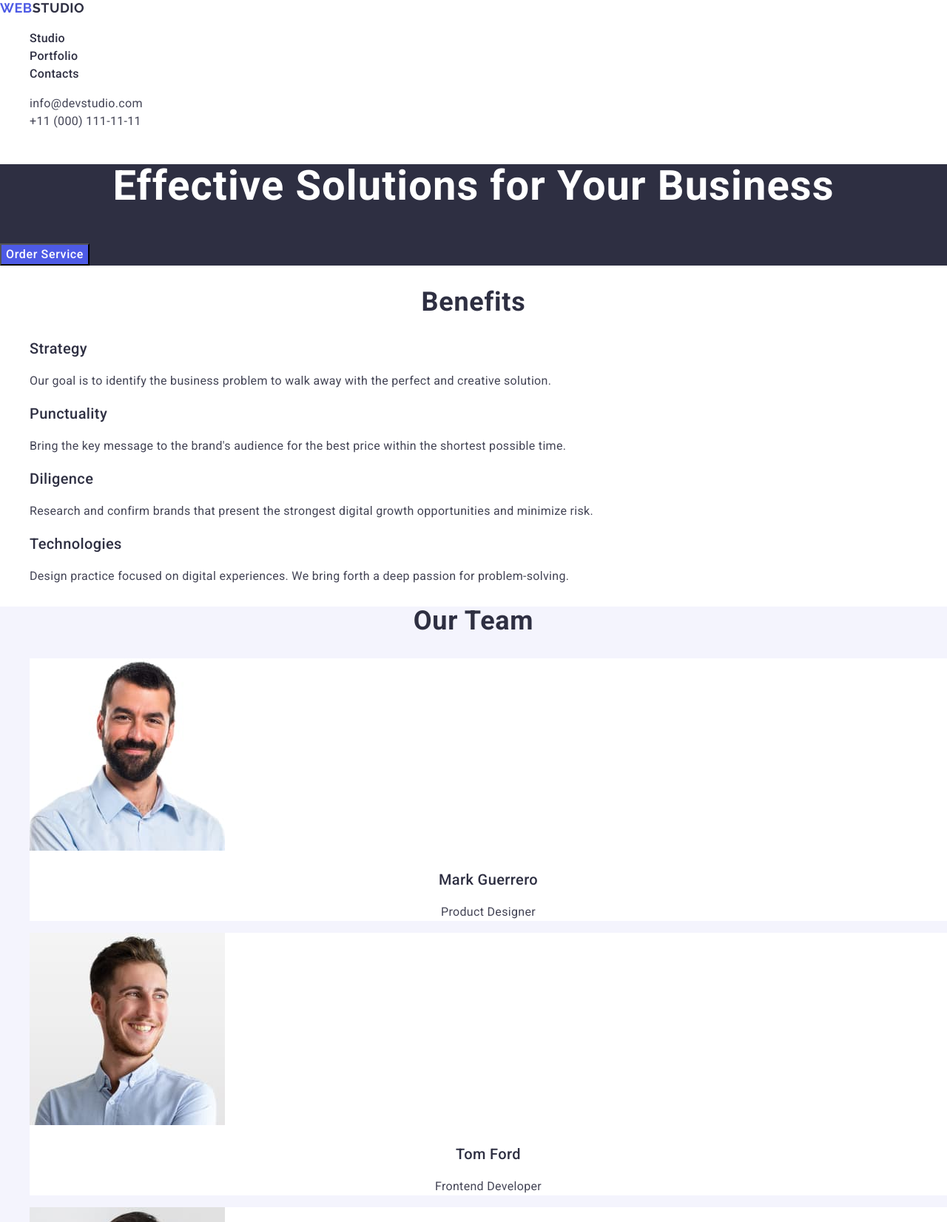
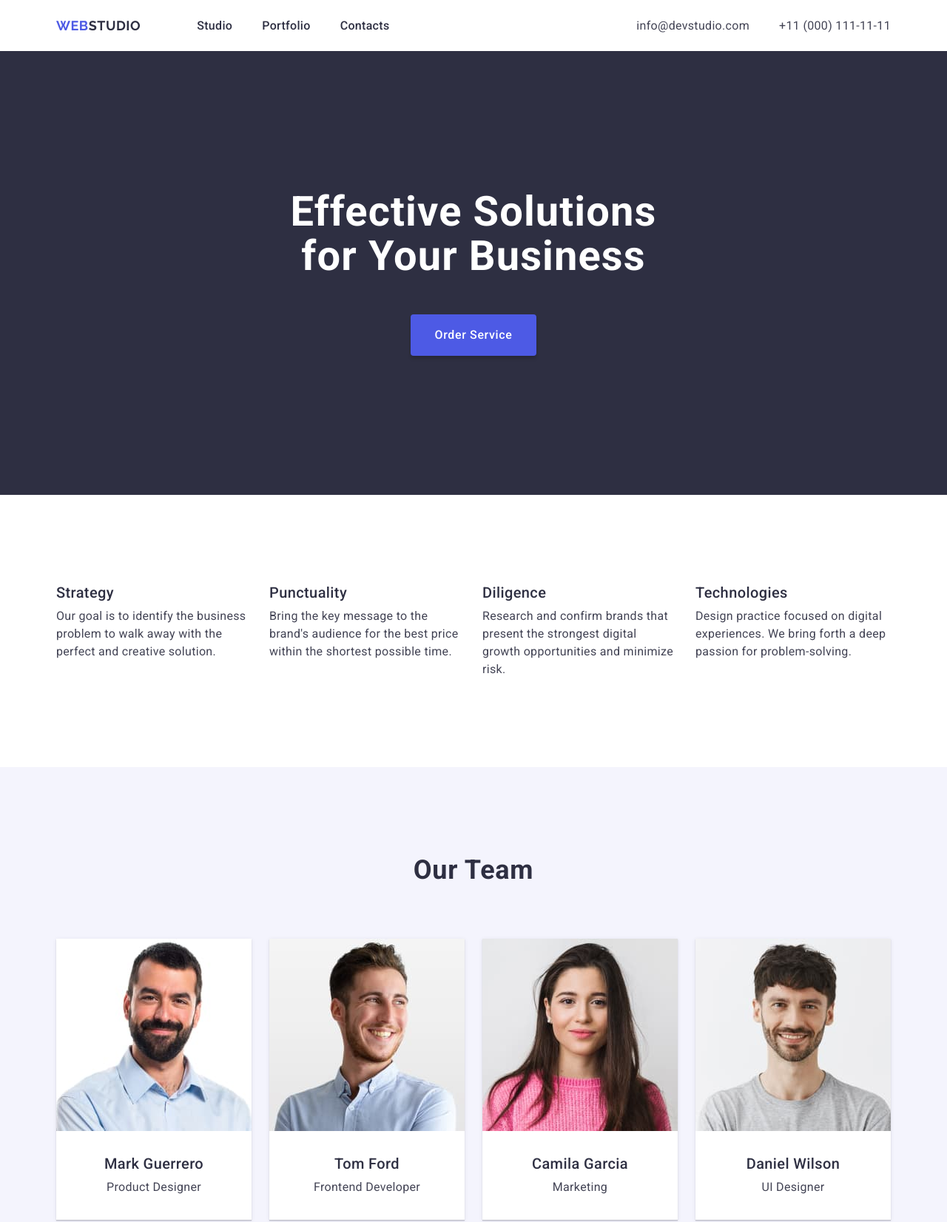
Before and after one commit to vertmaks/goit-markup-hw-03, a plain HTML site: page index.html in a window 1280 px wide. Shown: the top 1652 px of the page at 74% size. Drawn offline with nearby package versions, Linux system fonts and the light colour scheme.

Commit message:
edit index.html and styles.css

```diff
--- a/css/styles.css
+++ b/css/styles.css
@@ -1,3 +1,8 @@
+/* #region Base */
+html {
+  scroll-behavior: smooth;
+}
+
 body {
   font-family: 'Roboto', sans-serif;
   line-height: 150%;
@@ -6,13 +11,46 @@ body {
   background-color: #fff;
 }
 
+h1,
+h2,
+h3,
+h4,
+h5,
+h6,
+p {
+  margin: 0;
+}
+
 ul,
 ol {
   list-style-type: none;
+  margin: 0;
+  padding: 0;
 }
 
 a {
   text-decoration: none;
+  color: currentColor;
+}
+
+address {
+  font-style: normal;
+}
+
+img {
+  display: block;
+  max-width: 100%;
+  height: auto;
+}
+
+button {
+  cursor: pointer;
+}
+/* #endregion */
+
+/* #region Common */
+section {
+  padding: 120px 0;
 }
 
 .section-title {
@@ -22,6 +60,7 @@ a {
   letter-spacing: 0.02em;
   text-align: center;
   color: #2e2f42;
+  margin-bottom: 72px;
 }
 
 .subtitle {
@@ -32,7 +71,27 @@ a {
   letter-spacing: 0.02em;
 }
 
-/* #region Logo settings */
+.container {
+  max-width: 1158px;
+  padding: 0 15px;
+  margin: 0 auto;
+}
+
+.visually-hidden {
+  position: absolute;
+  width: 1px;
+  height: 1px;
+  margin: -1px;
+  border: 0;
+  padding: 0;
+  white-space: nowrap;
+  clip-path: inset(100%);
+  clip: rect(0 0 0 0);
+  overflow: hidden;
+}
+/* #endregion */
+
+/* #region Logo */
 .logo {
   font-family: 'Raleway', sans-serif;
   font-weight: 700;
@@ -53,7 +112,36 @@ a {
 /* #endregion */
 
 /* #region Header */
+header .container {
+  display: flex;
+  justify-content: space-between;
+}
+
+.nav {
+  display: flex;
+  align-items: center;
+}
+
+header .logo {
+  margin-right: 76px;
+  padding: 24px 0;
+}
+
+.header-nav {
+  font-weight: 500;
+  font-size: 16px;
+  color: #2e2f42;
+  padding: 24px 0;
+}
+
 .address {
+  display: flex;
+  flex-direction: row;
+  align-items: center;
+  gap: 40px;
+  margin: 0;
+  padding: 0;
+  font-style: normal;
   font-style: normal;
 }
 
@@ -61,12 +149,12 @@ a {
 .header-address {
   list-style-type: none;
   text-decoration: none;
+  transition: color 300ms cubic-bezier(0.4, 0, 0.2, 1);
 }
 
-.header-nav {
-  font-weight: 500;
-  font-size: 16px;
-  color: #2e2f42;
+.header-address-list {
+  display: flex;
+  gap: 40px;
 }
 
 .header-address {
@@ -74,6 +162,7 @@ a {
   line-height: 150%;
   letter-spacing: 0.02em;
   color: #434455;
+  transition: color 300ms cubic-bezier(0.4, 0, 0.2, 1);
 }
 
 .header-nav:hover,
@@ -83,20 +172,28 @@ a {
   color: #404bbf;
 }
 
+.header-nav-list {
+  display: inline-flex;
+  gap: 40px;
+  margin: 0;
+}
 /* #endregion */
 
 /* #region Hero section */
 .hero-section {
+  padding: 188px 0;
   background-color: #2e2f42;
 }
 
 .hero-title {
+  max-width: 496px;
   font-weight: 700;
   font-size: 56px;
   line-height: 107%;
   letter-spacing: 0.02em;
   text-align: center;
   color: #fff;
+  margin: 0 auto 48px;
 }
 
 .order-button {
@@ -104,9 +201,17 @@ a {
   font-weight: 500;
   line-height: 150%;
   letter-spacing: 0.04em;
+  min-width: 169px;
+  display: block;
   color: #fff;
   background-color: #4d5ae5;
   cursor: pointer;
+  padding: 16px 32px;
+  border: none;
+  border-radius: 4px;
+  box-shadow: 0 4px 4px 0 rgba(0, 0, 0, 0.15);
+  margin: 0 auto;
+  transition: background-color 300ms cubic-bezier(0.4, 0, 0.2, 1);
 }
 
 .order-button:hover,
@@ -118,6 +223,19 @@ a {
 /* #region Benefits section */
 .benefits-subtitle {
   letter-spacing: 0.02em;
+}
+
+.benefits-list {
+  display: flex;
+  gap: 24px;
+}
+
+.benefits-subtitle {
+  margin: 0;
+  margin-bottom: 8px;
+}
+.benefits-text {
+  max-width: 264px;
 }
 /* #endregion */
 
@@ -131,15 +249,26 @@ a {
   text-transform: capitalize;
 }
 
-.team-card {
-  background-color: #fff;
+.team-cards-list {
+  display: flex;
+  flex-direction: row;
+  gap: 24px;
 }
 
-.team-subtitle {
+.team-cards-item {
+  max-width: 264px;
+  padding-bottom: 32px;
+  background-color: #fff;
+  box-shadow: 0 2px 1px 0 rgba(46, 47, 66, 0.08),
+    0 1px 1px 0 rgba(46, 47, 66, 0.16), 0 1px 6px 0 rgba(46, 47, 66, 0.08);
+}
+
+.team-cards-subtitle {
+  margin: 32px 0 8px;
   text-align: center;
 }
 
-.team-text {
+.team-cards-text {
   text-align: center;
 }
 /* #endregion */
@@ -148,14 +277,35 @@ a {
 .portfolio-title {
   text-transform: capitalize;
 }
+
+.portfolio-cards-list {
+  display: flex;
+  flex-wrap: wrap;
+  gap: 48px 24px;
+}
+
+.portfolio-cards-item {
+  max-width: 360px;
+  padding-bottom: 32px;
+}
+.portfolio-subtitle {
+  margin-bottom: 8px;
+}
+
+.portfolio-cards-wrapper {
+  padding: 32px 16px;
+}
 /* #endregion */
 
 /* #region Footer */
 .footer {
+  padding: 100px 0;
   background-color: #2e2f42;
 }
 
 .footer-text {
+  max-width: 264px;
+  margin-top: 16px;
   color: #f4f4fd;
 }
 /* #endregion */
--- a/index.html
+++ b/index.html
@@ -21,7 +21,8 @@
   </head>
   <body>
     <header>
-      <nav>
+      <div class="container">
+        <nav class="nav">
           <a href="./index.html" class="logo"
             >Web<span class="header-logo-accent">Studio</span></a
           >
@@ -45,22 +46,28 @@
             </li>
           </ul>
         </address>
+      </div>
     </header>
+
     <main>
       <!-- Hero section -->
       <section class="hero-section">
+        <div class="container">
           <h1 class="hero-title">Effective Solutions for Your Business</h1>
           <button type="button" class="order-button">Order Service</button>
+        </div>
       </section>
+
       <!-- Benefits section -->
       <section class="benefits-section">
-        <h2 class="section-title">Benefits</h2>
-        <ul>
+        <div class="container">
+          <h2 class="section-title visually-hidden">Benefits</h2>
+          <ul class="benefits-list">
             <li>
               <h3 class="subtitle benefits-subtitle">Strategy</h3>
               <p class="section-text benefits-text">
-              Our goal is to identify the business problem to walk away with the
-              perfect and creative solution.
+                Our goal is to identify the business problem to walk away with
+                the perfect and creative solution.
               </p>
             </li>
             <li>
@@ -85,128 +92,152 @@
               </p>
             </li>
           </ul>
+        </div>
       </section>
+
       <!-- Team section -->
       <section class="team-section">
+        <div class="container">
           <h2 class="section-title team-title">Our Team</h2>
-        <ul>
-          <li class="team-card">
+          <ul class="team-cards-list">
+            <li class="team-cards-item">
               <img
                 src="./images/team/img-1.jpg"
                 alt="Mark Guerrero photo"
                 width="264"
                 height="260"
               />
-            <h3 class="subtitle team-subtitle">Mark Guerrero</h3>
-            <p class="section-text team-text">Product Designer</p>
+              <h3 class="subtitle team-cards-subtitle">Mark Guerrero</h3>
+              <p class="section-text team-cards-text">Product Designer</p>
             </li>
-          <li class="team-card">
+            <li class="team-cards-item">
               <img
                 src="./images/team/img-2.jpg"
                 alt="Tom Ford photo"
                 width="264"
                 height="260"
               />
-            <h3 class="subtitle team-subtitle">Tom Ford</h3>
-            <p class="section-text team-text">Frontend Developer</p>
+              <h3 class="subtitle team-cards-subtitle">Tom Ford</h3>
+              <p class="section-text team-cards-text">Frontend Developer</p>
             </li>
-          <li class="team-card">
+            <li class="team-cards-item">
               <img
                 src="./images/team/img-3.jpg"
                 alt="Camila Garcia photo"
                 width="264"
                 height="260"
               />
-            <h3 class="subtitle team-subtitle">Camila Garcia</h3>
-            <p class="section-text team-text">Marketing</p>
+              <h3 class="subtitle team-cards-subtitle">Camila Garcia</h3>
+              <p class="section-text team-cards-text">Marketing</p>
             </li>
-          <li class="team-card">
+            <li class="team-cards-item">
               <img
                 src="./images/team/img-4.jpg"
                 alt="Daniel Wilson photo"
                 width="264"
                 height="260"
               />
-            <h3 class="subtitle team-subtitle">Daniel Wilson</h3>
-            <p class="section-text team-text">UI Designer</p>
+              <h3 class="subtitle team-cards-subtitle">Daniel Wilson</h3>
+              <p class="section-text team-cards-text">UI Designer</p>
             </li>
           </ul>
+        </div>
       </section>
+
       <!-- Portfolio section -->
       <section>
+        <div class="container">
           <h2 class="section-title portfolio-title">Our Portfolio</h2>
-        <ul>
-          <li>
+          <ul class="portfolio-cards-list">
+            <li class="portfolio-cards-item">
               <img
                 src="./images/portfolio/img-1.jpg"
                 alt="Banking app"
                 width="360"
                 height="300"
               />
+              <div class="portfolio-cards-wrapper">
                 <h3 class="subtitle portfolio-subtitle">Banking App</h3>
-            <p class="section-text portfolio-text">App</p>
+                <p class="section-text portfolio-cards-text">App</p>
+              </div>
             </li>
-          <li>
+            <li class="portfolio-cards-item">
               <img
                 src="./images/portfolio/img-2.jpg"
                 alt="Cashless payment"
                 width="360"
                 height="300"
               />
+              <div class="portfolio-cards-wrapper">
                 <h3 class="subtitle portfolio-subtitle">Cashless Payment</h3>
-            <p class="section-text portfolio-text">Marketing</p>
+                <p class="section-text portfolio-cards-text">Marketing</p>
+              </div>
             </li>
-          <li>
+            <li class="portfolio-cards-item">
               <img
                 src="./images/portfolio/img-3.jpg"
                 alt="Meditation app"
                 width="360"
                 height="300"
               />
+              <div class="portfolio-cards-wrapper">
                 <h3 class="subtitle portfolio-subtitle">Meditation App</h3>
-            <p class="section-text portfolio-text">App</p>
+                <p class="section-text portfolio-cards-text">App</p>
+              </div>
             </li>
-          <li>
+            <li class="portfolio-cards-item">
               <img
                 src="./images/portfolio/img-4.jpg"
                 alt="Taxi service"
                 width="360"
                 height="300"
               />
+              <div class="portfolio-cards-wrapper">
                 <h3 class="subtitle portfolio-subtitle">Taxi Service</h3>
-            <p class="section-text portfolio-text">Marketing</p>
+                <p class="section-text portfolio-cards-text">Marketing</p>
+              </div>
             </li>
-          <li>
+            <li class="portfolio-cards-item">
               <img
                 src="./images/portfolio/img-5.jpg"
                 alt="Screen illustrations"
                 width="360"
                 height="300"
               />
-            <h3 class="subtitle portfolio-subtitle">Screen Illustrations</h3>
-            <p class="section-text portfolio-text">Design</p>
+              <div class="portfolio-cards-wrapper">
+                <h3 class="subtitle portfolio-subtitle">
+                  Screen Illustrations
+                </h3>
+                <p class="section-text portfolio-cards-text">Design</p>
+              </div>
             </li>
-          <li>
+            <li class="portfolio-cards-item">
               <img
                 src="./images/portfolio/img-6.jpg"
                 alt="Girl with phone"
                 width="360"
                 height="300"
               />
+              <div class="portfolio-cards-wrapper">
                 <h3 class="subtitle portfolio-subtitle">Online Courses</h3>
-            <p class="section-text portfolio-text">Marketing</p>
+                <p class="section-text portfolio-cards-text">Marketing</p>
+              </div>
             </li>
           </ul>
+        </div>
       </section>
     </main>
+
     <footer class="footer">
+      <div class="container">
         <a href="./index.html" class="logo"
           >Web<span class="footer-logo-accent">Studio</span></a
         >
         <p class="footer-text">
-        Increase the flow of customers and sales for your business with digital
-        marketing & growth solutions.
+          Increase the flow of customers and sales for your business with
+          digital marketing & growth solutions.
         </p>
+      </div>
     </footer>
   </body>
 </html>
```
Lines whose indentation alone changed are shown as unchanged.
